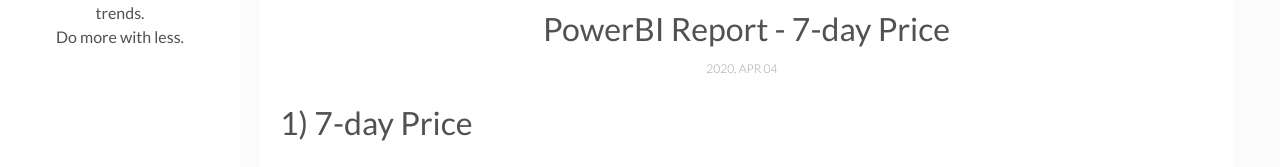
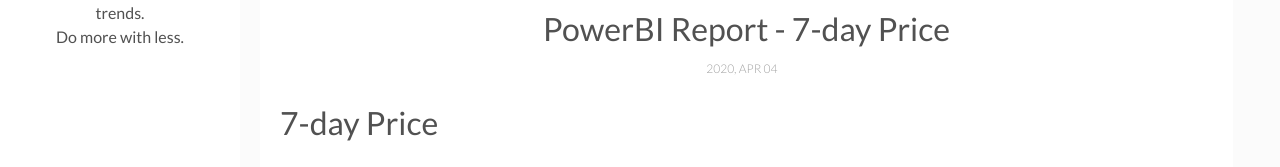
Before and after one commit to BitcoinSofia/bitcoinsofia.github.io, a Jekyll site: the page built from _posts/2020-04-04-powerbi-7d-price.markdown, in a window 1280 px wide and 1390 px high. Shown: the part 304-471 px from the top of the window. Built offline with Jekyll 4.4.1, drawn with Linux system fonts in a browser that asks for light colours.

Commit message:
Update 2020-04-04-powerbi-7d-price.markdown

```diff
--- a/_posts/2020-04-04-powerbi-7d-price.markdown
+++ b/_posts/2020-04-04-powerbi-7d-price.markdown
@@ -7,7 +7,7 @@
 tags: [bitcoin, powerbi, report]
 ---
 
-# 1) 7-day Price
+# 7-day Price
 
 <div>
   <iframe
```
